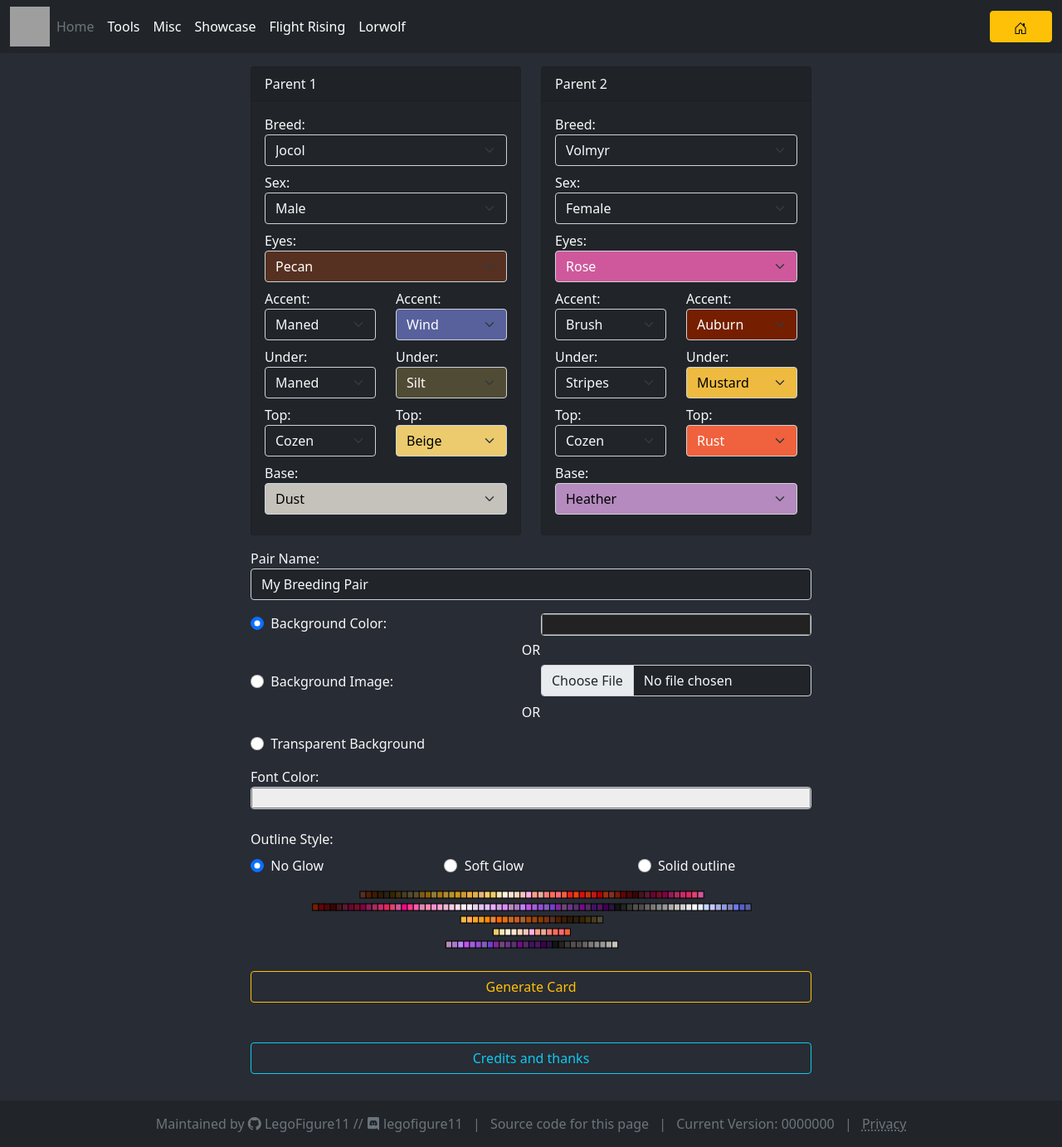
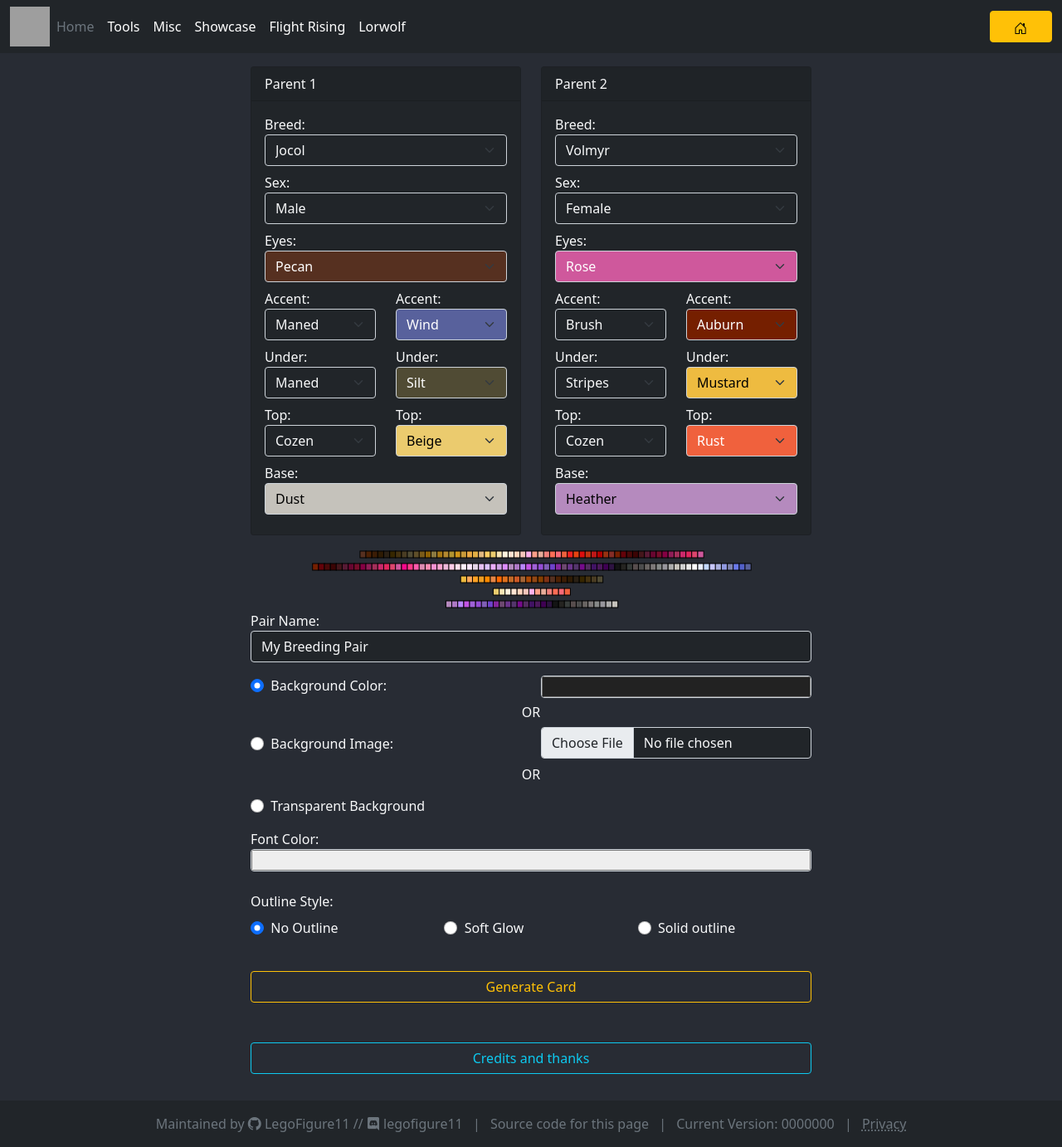
Before and after one commit to LegoFigure11/legofigure11.github.io, a Jekyll site: the page built from lw/breeding-card/index.html, in a window 1280 px wide and 1382 px high. Shown: the whole window at 83% size. Built offline with Jekyll 4.4.1, drawn with Linux system fonts in a browser that asks for light colours; comment, search, counter and statistics services are not loaded; grey boxes are pictures that could not be loaded.

Commit message:
Move color ranges

```diff
--- a/lw/breeding-card/index.html
+++ b/lw/breeding-card/index.html
@@ -109,6 +109,11 @@ layout: no-ads
   </div>
 </div>
 <div class="d-grid">
+    <div class="d-grid">{% include lw/range.html id="range-eyes" %}</div>
+  <div class="d-grid">{% include lw/range.html id="range-accent" %}</div>
+  <div class="d-grid">{% include lw/range.html id="range-under" %}</div>
+  <div class="d-grid">{% include lw/range.html id="range-top" %}</div>
+  <div class="d-grid">{% include lw/range.html id="range-base" %}</div>
   <label for="name">Pair Name:</label>
   <div class="input-group mb-3">
     <input
@@ -198,7 +203,7 @@ layout: no-ads
             name="glowradio"
             id="glownone"
             checked
-          />&nbsp;&nbsp;No Glow</label
+          />&nbsp;&nbsp;No Outline</label
         >
       </div>
       <div class="col">
@@ -223,11 +228,6 @@ layout: no-ads
       </div>
     </div>
   </div>
-  <div class="d-grid">{% include lw/range.html id="range-eyes" %}</div>
-  <div class="d-grid">{% include lw/range.html id="range-accent" %}</div>
-  <div class="d-grid">{% include lw/range.html id="range-under" %}</div>
-  <div class="d-grid">{% include lw/range.html id="range-top" %}</div>
-  <div class="d-grid">{% include lw/range.html id="range-base" %}</div>
   <div class="d-grid mt-4">
     <button type="button" class="btn btn-outline-warning" onclick="generate()">
       Generate Card
```
